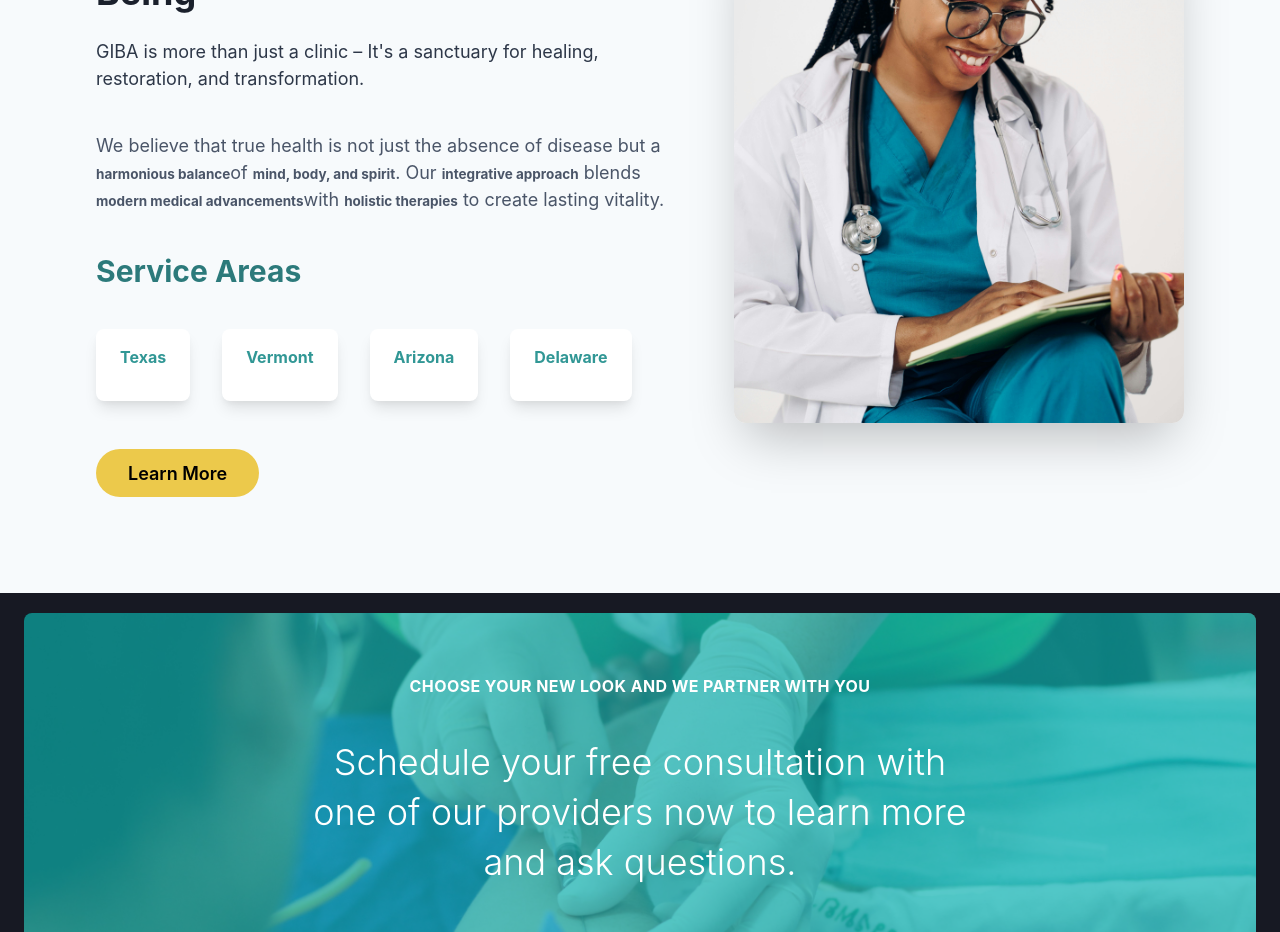
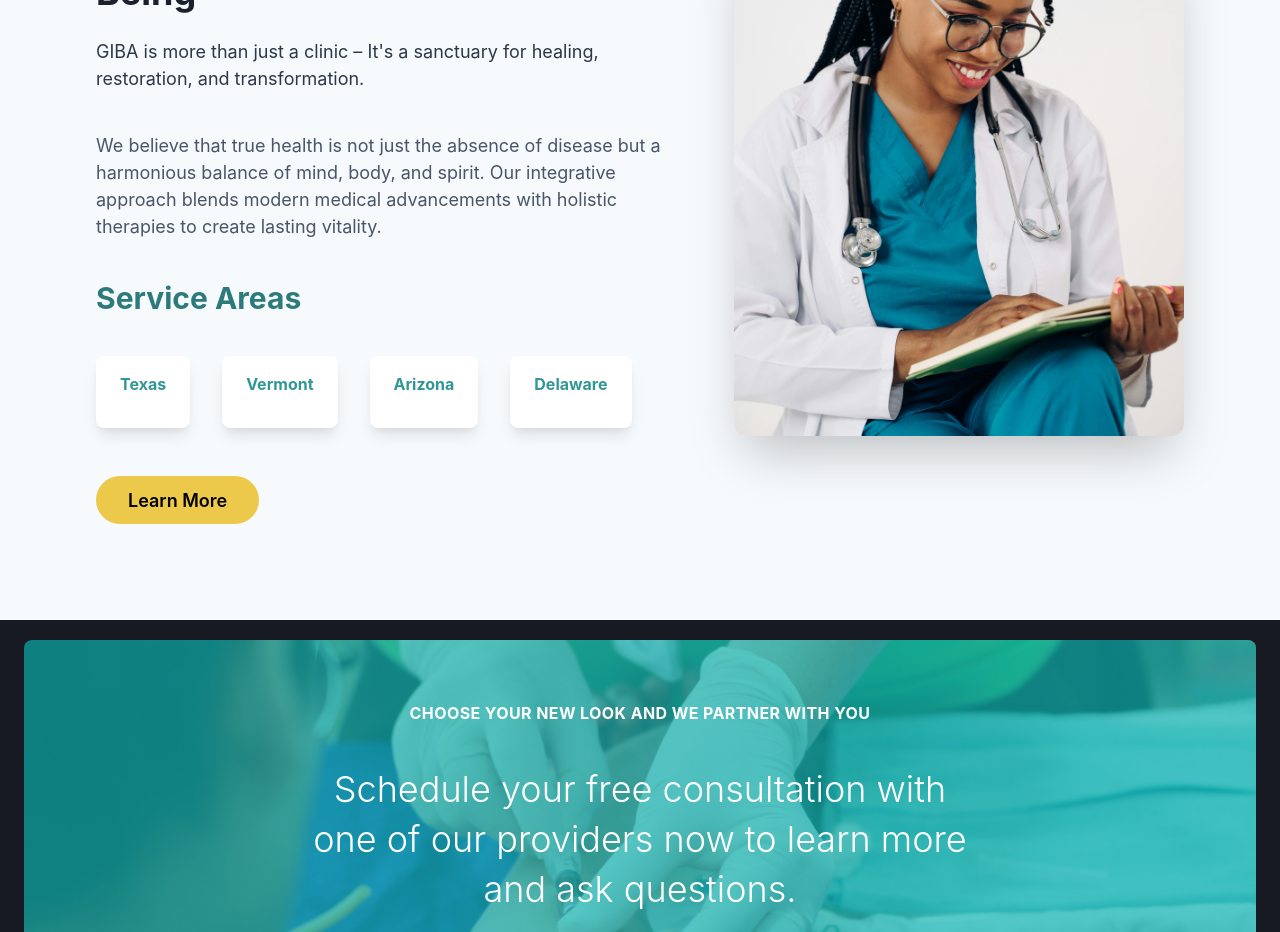
Before and after one commit to oduyemi/gibarestorative, a Next.js app: page / in a window 1280 px wide. Shown: the part 1720-2652 px from the top of the page. Built offline with nearby package versions, Linux system fonts and the light colour scheme.

Commit message:
Removed emphasis

```diff
--- a/src/components/Home/Intro.tsx
+++ b/src/components/Home/Intro.tsx
@@ -51,9 +51,9 @@ export const Intro: React.FC = () => {
                 GIBA is more than just a clinic – It&apos;s a sanctuary for healing, restoration, and transformation.
               </Text>
               <Text fontSize={{ base: "md", md: "lg" }} color="gray.600" maxW="600px">
-                We believe that true health is not just the absence of disease but a <b>harmonious balance</b>
-                of <b>mind, body, and spirit</b>. Our <b>integrative approach</b> blends <b>modern medical advancements</b>
-                with <b>holistic therapies</b> to create lasting vitality.
+                We believe that true health is not just the absence of disease but a harmonious balance
+                of mind, body, and spirit. Our integrative approach blends modern medical advancements
+                with holistic therapies to create lasting vitality.
               </Text>
               <Heading as="h3" size="lg" color="teal.600" mb={4}>
           Service Areas
```
